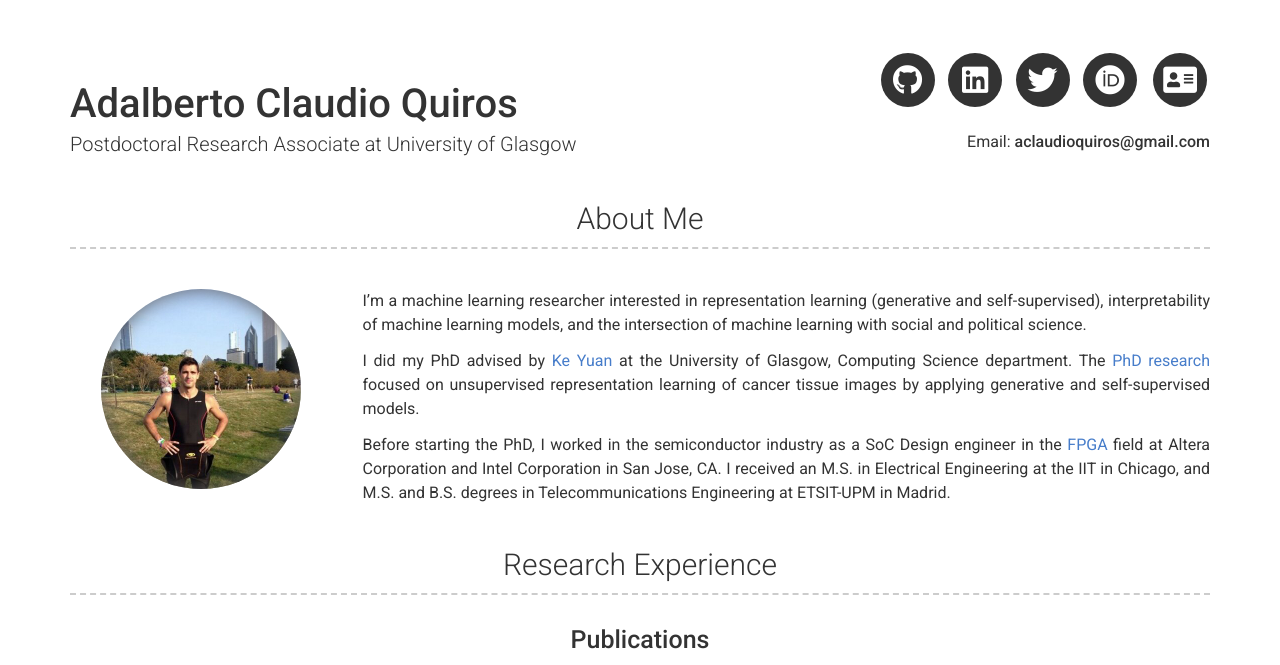
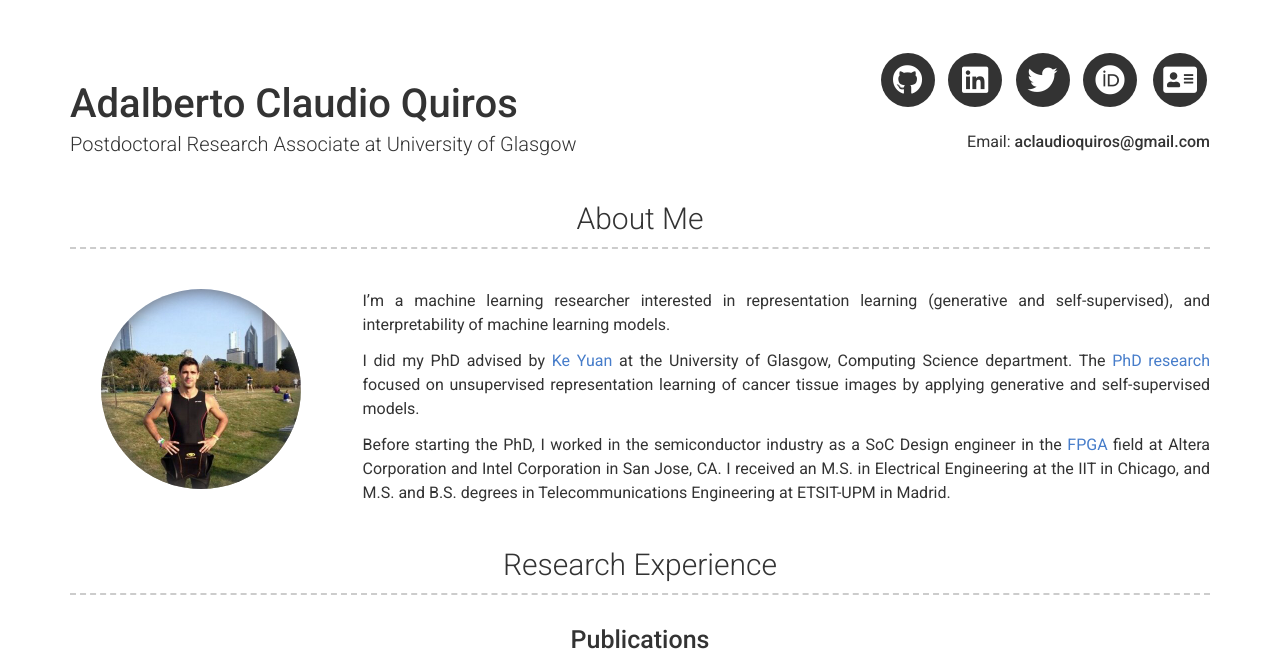
Before and after one commit to AdalbertoCq/adalbertocq.github.io, a Jekyll site: the page built from index.md, in a window 1280 px wide and 900 px high, cut to the strip 0-665 px from the top of the window. Built offline with Jekyll 4.4.1, drawn with Linux system fonts in a browser that asks for light colours; nearby versions of some CDN libraries; part of the change alters nothing that is shown.

Commit message:
update bio

```diff
--- a/_config.yml
+++ b/_config.yml
@@ -43,9 +43,10 @@ additional_links:
 
 # About Section
 # about_title: About Me (Use this to override about section title)
+# Here I post previous text: I'm a machine learning researcher interested in representation learning (generative and self-supervised), interpretability of machine learning models, and the intersection of machine learning with social and political science.
 about_profile_image: images/Adal.jpeg
 about_content: | # this will include new lines to allow paragraphs
-  I'm a machine learning researcher interested in representation learning (generative and self-supervised), interpretability of machine learning models, and the intersection of machine learning with social and political science.
+  I'm a machine learning researcher interested in representation learning (generative and self-supervised), and interpretability of machine learning models.
 
   I did my PhD advised by [Ke Yuan](https://scholar.google.co.uk/citations?user=PIQ_ZhUAAAAJ&hl=en) at the University of Glasgow, Computing Science department.
   The [PhD research](https://theses.gla.ac.uk/83374/) focused on unsupervised representation learning of cancer tissue images by applying generative and self-supervised models.
```
